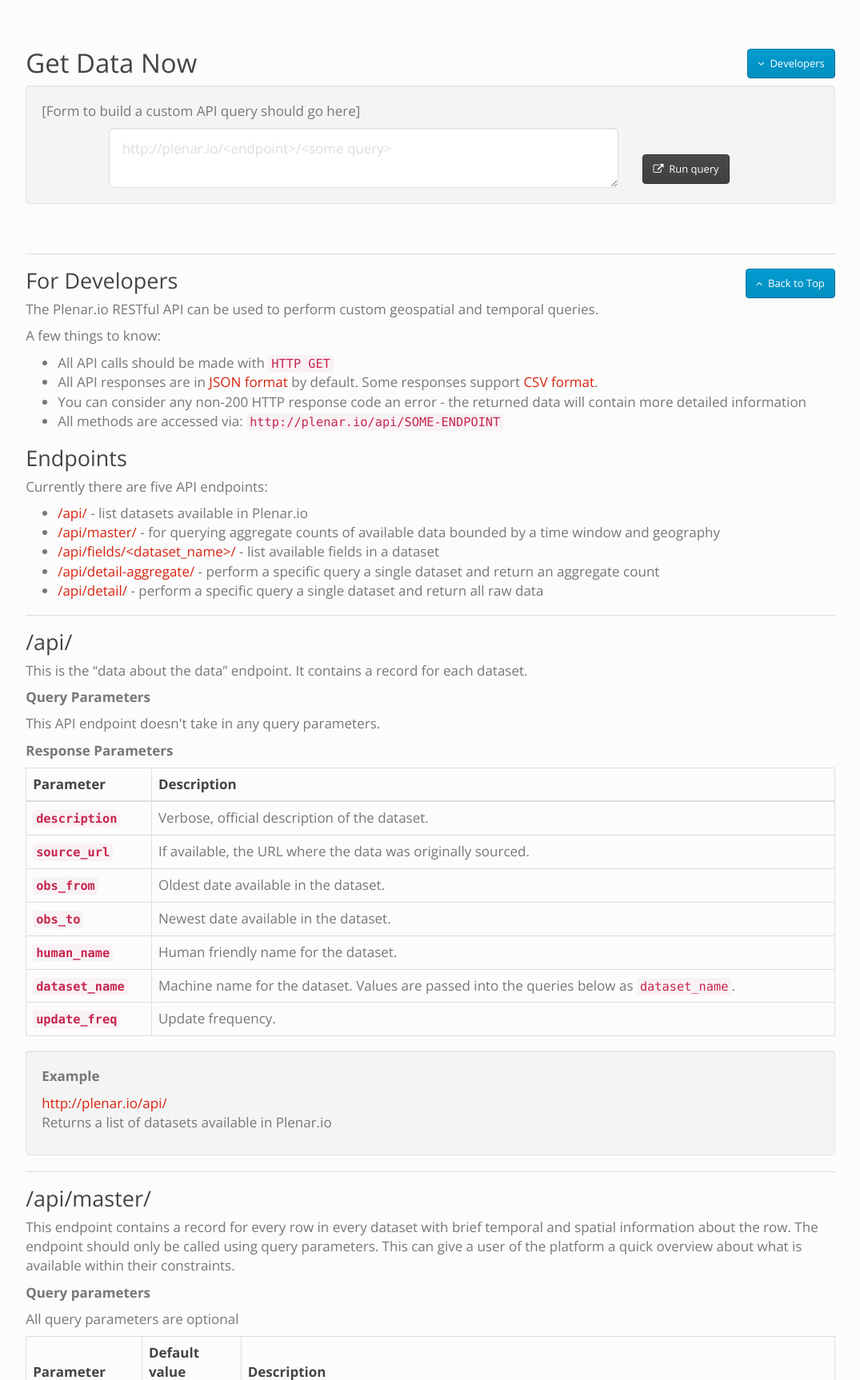
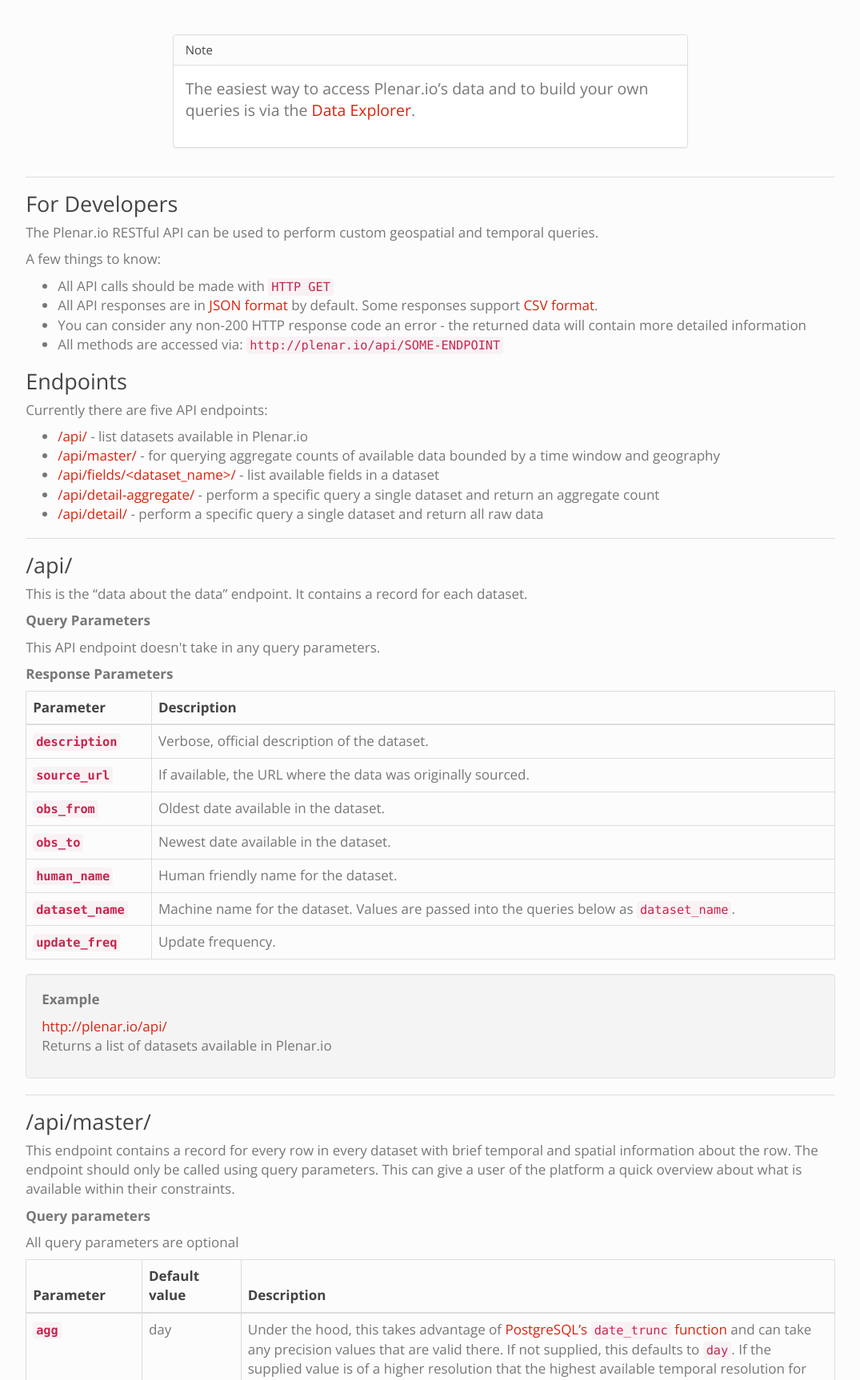
Before and after one commit to UrbanCCD-UChicago/plenario, a Flask app: page /api-docs in a window 1280 px wide. Shown: the part 41-1767 px from the top of the page at 80% size, without its empty margins (102-1177 px from the left). Run offline with Flask 2, Linux system fonts and the light colour scheme; some libraries are stand-ins or nearby versions.

Commit message:
Updates to front-end per https://github.com/datamade/plenario/issues/74

```diff
--- a/plenario/templates/about.html
+++ b/plenario/templates/about.html
@@ -38,6 +38,7 @@
     <h2 id="roadmap">Roadmap</h2>
     <p>Plenar.io is currently in the alpha phase; there’s a lot more we want to accomplish. The platform is ultimately hoped to serve as the backend for urban analytics software around the world, used both by city managers and researchers. Upcoming features will include:</p>
     <ul>
+      <li>Allowing all users to add datasets they would like to see in Plenar.io</li>
       <li>Sophisticated units of aggregation, on one or many variables of interest</li>
       <li>Support for private datasets, such as 911 data and mortgage data</li>
       <li>Unstructured data such as tweets and crowdsourced observations</li>
@@ -55,7 +56,7 @@
     <br>
 
     <h2 id="get-involved">Get Involved</h2>
-    <p>Have a dataset you want to see in Plenar.io? &nbsp;&nbsp;<a class='btn btn-info' href="{{ url_for('views.add_dataset') }}">Add it now&nbsp;&nbsp;<i class="fa fa-arrow-circle-right"></i></a>
+    <p>Have a dataset you want to see in Plenar.io? &nbsp;&nbsp;<a class='btn btn-info' href="https://github.com/datamade/plenario/issues/new">Let us know&nbsp;&nbsp;<i class="fa fa-arrow-circle-right"></i></a>
     <p>You can also help improve Plenar.io by joining the project on <a href='https://github.com/datamade/plenario'>GitHub</a>.</p>
     <p>Found a bug? Report it in the <a href='https://github.com/datamade/plenario/issues'>issue tracker</a> or contact <a href="http://datamade.us/contact-us/index.html">DataMade</a> directly.</p>
     <br>
--- a/plenario/templates/api-docs.html
+++ b/plenario/templates/api-docs.html
@@ -5,25 +5,19 @@
 {% block content %}
   <div class='col-md-10 col-md-offset-1'>
       <br/>
-      <h1>Get Data Now
-        <a class="btn btn-info pull-right" href="#docs"><i class='fa fa-angle-down'></i>&nbsp;&nbsp;Developers</a></h1>
-      <div class="well">
-        <p>[Form to build a custom API query should go here]</p>
-        <div class="row">
-          <div class="col-md-8 col-md-offset-1">
-            <textarea class="form-control input-lg" placeholder="http://plenar.io/<endpoint>/<some query>"></textarea>
-          </div>
-          <div class="col-md-3">
-            <p>&nbsp;</p>
-            <button class="btn btn-default"><i class="fa fa-external-link"></i>&nbsp;&nbsp;Run query</button>
-          </div>
-        </div>
-      </div>
-      <br />
-
-      <hr />
-      <h2 id="docs">For Developers<a class="btn btn-info pull-right" href="#top">
-        <i class='fa fa-angle-up'></i>&nbsp;&nbsp;Back to Top</a></h2>
+        <div class="col-md-8 col-md-offset-2">
+        	<div class="panel panel-default">
+        		<div class="panel-heading">
+        			<h1 class="panel-title">Note</h1>
+        		</div>
+        		<div class="panel-body">
+        			<p class="lead">The easiest way to access Plenar.io&rsquo;s data and to build your own queries is via the <a href="{{ url_for('views.explore_view') }}">Data Explorer</a>.</p>
+		        </div>
+	        </div>
+	    </div>
+	<div class="row"></div>
+	<hr>
+        <h2 id="docs">For Developers</h2>
       <p><strong></strong> The Plenar.io RESTful API can be used to perform custom geospatial and temporal queries.</p>
 
       <p>A few things to know:</p>
```
Also changed, not shown: plenario/templates/index.html (+4 -6 lines).
